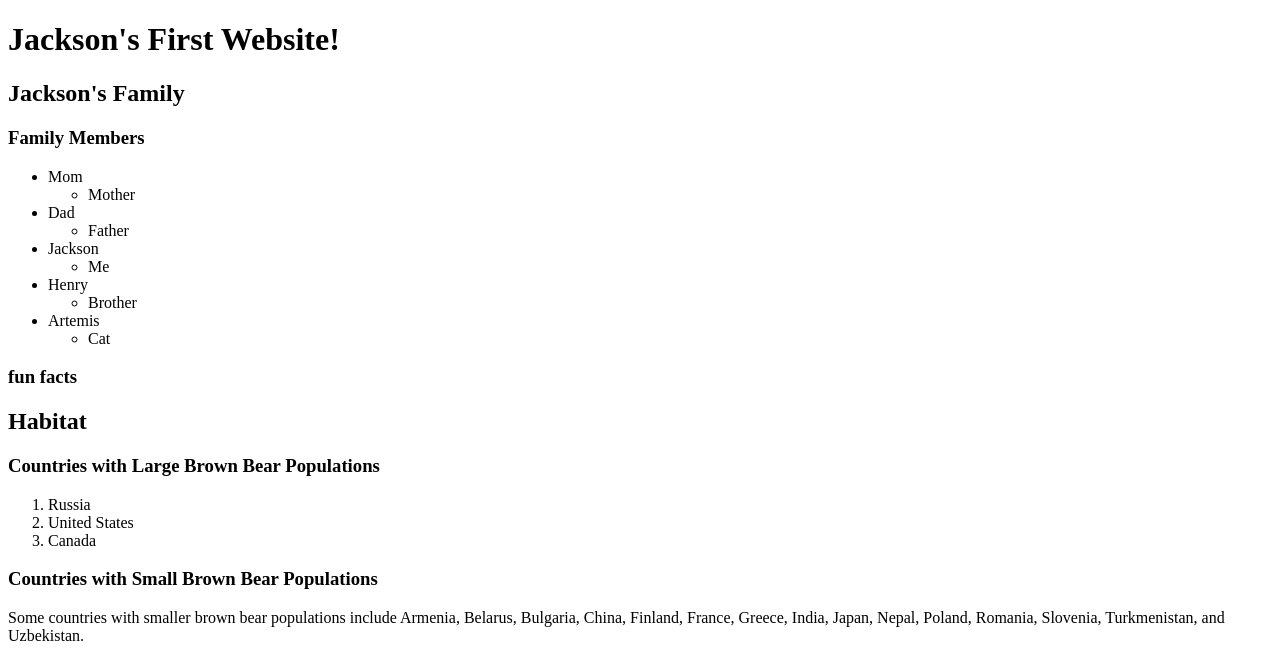
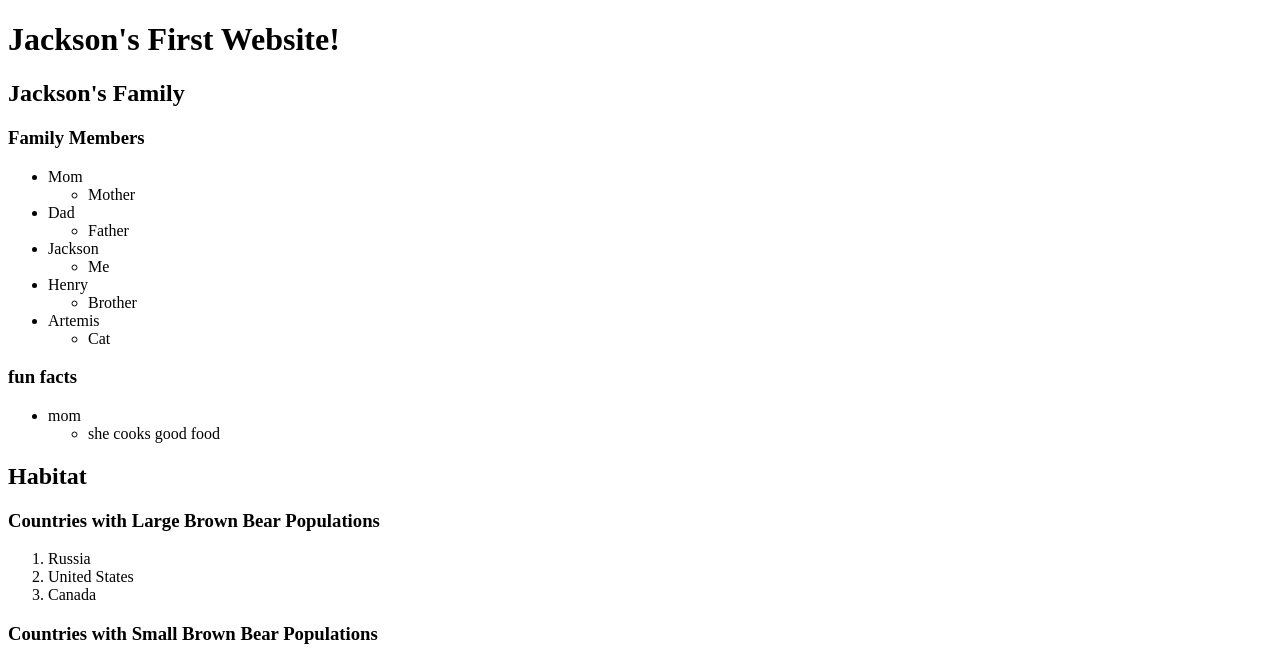
Before and after one commit to rekorse/rekorse.github.io, a plain HTML site: page index.html in a window 1280 px wide. Shown: the top 661 px of the page. Drawn offline with Linux system fonts and the light colour scheme.

Commit message:
Update index.html

```diff
--- a/index.html
+++ b/index.html
@@ -28,7 +28,17 @@
         </ul>
     </ul>
     <h3>fun facts</h3>
-    <p> </p>
+    <ul>
+    <li>mom</li>
+    <ul>
+      <li>she cooks good food</li>
+    </ul>
+
+
+
+
+
+    </ul>
   </div>
   <div id="habitat">
     <h2>Habitat</h2>
```
